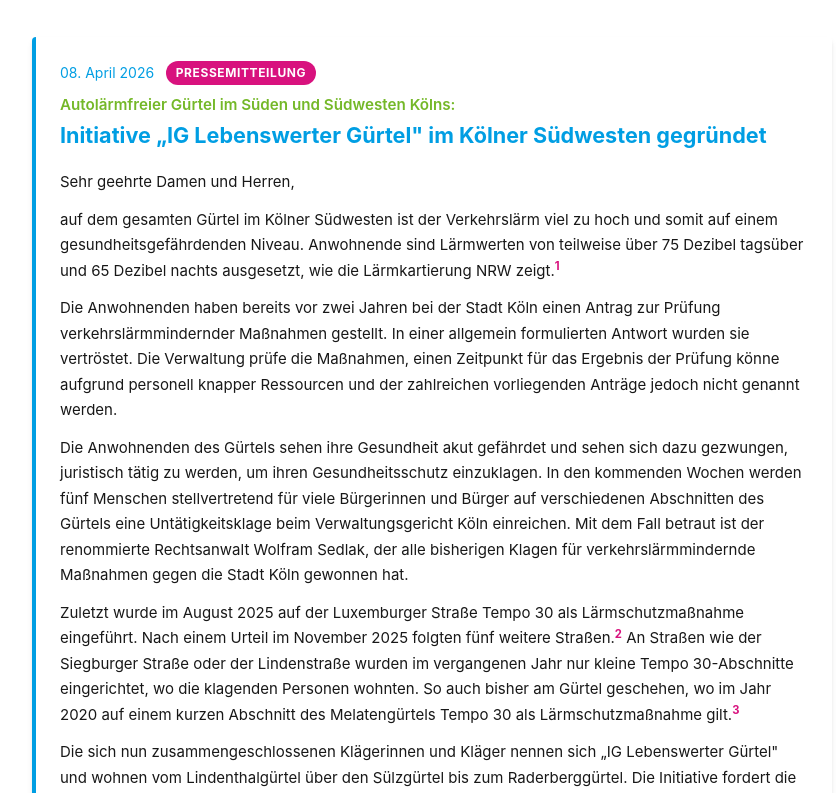
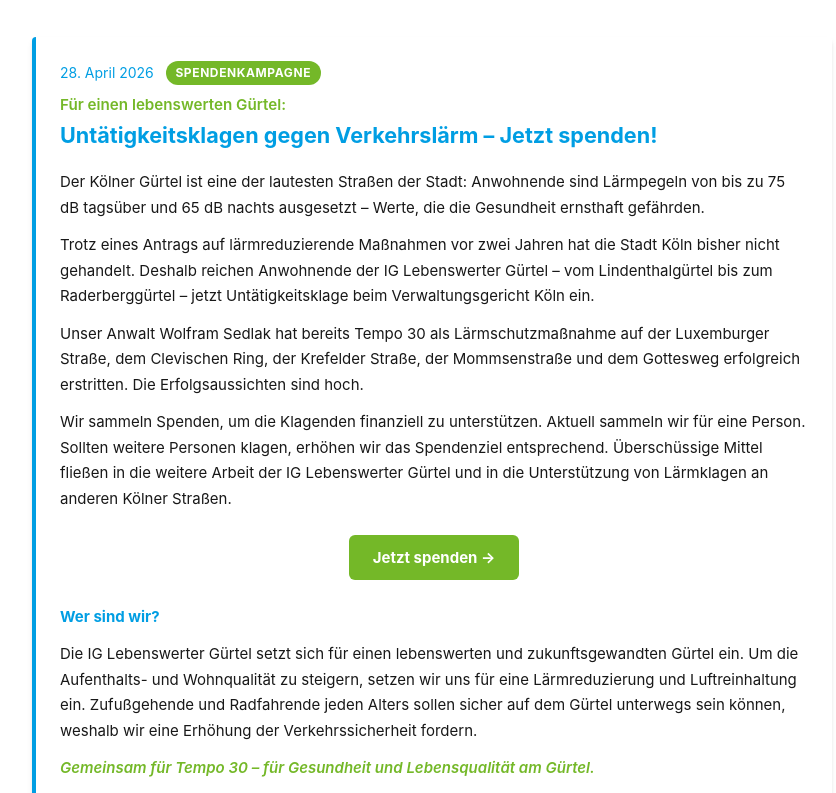
Before and after one commit to FL0R1AN84/lebenswerter-guertel, a Vue app: page /aktuelles in a window 1280 px wide. Shown: the part 340-1133 px from the top of the page, without its empty margins (208-1044 px from the left). Built offline with nearby package versions, Linux system fonts and the light colour scheme.

Commit message:
feat: add Spendenkampagne component and integrate into NewsView

```diff
--- a/package.json
+++ b/package.json
@@ -1,6 +1,6 @@
 {
   "name": "lebenswerter-guertel",
-  "version": "1.7.4",
+  "version": "1.8.0",
   "private": true,
   "type": "module",
   "scripts": {
--- /dev/null
+++ b/src/components/news/2026/Spendenkampagne.vue
@@ -0,0 +1,146 @@
+<script lang="ts">
+export default { name: 'SpendenkampagneNews' }
+</script>
+
+<template>
+  <article class="news-card shadow-md dark:shadow-md dark:shadow-neutral-800/50">
+    <header class="news-card__header">
+      <span class="news-card__date">
+        <time datetime="2026-04-28">28. April 2026</time>
+      </span>
+      <span class="news-card__tag">Spendenkampagne</span>
+    </header>
+
+    <p class="news-card__kicker">Für einen lebenswerten Gürtel:</p>
+    <h2 class="news-card__title">Untätigkeitsklagen gegen Verkehrslärm – Jetzt spenden!</h2>
+
+    <div class="news-card__body">
+      <p>
+        Der Kölner Gürtel ist eine der lautesten Straßen der Stadt: Anwohnende sind Lärmpegeln von bis zu 75 dB
+        tagsüber und 65 dB nachts ausgesetzt – Werte, die die Gesundheit ernsthaft gefährden.
+      </p>
+      <p>
+        Trotz eines Antrags auf lärmreduzierende Maßnahmen vor zwei Jahren hat die Stadt Köln bisher nicht gehandelt.
+        Deshalb reichen Anwohnende der IG Lebenswerter Gürtel – vom Lindenthalgürtel bis zum Raderberggürtel – jetzt
+        Untätigkeitsklage beim Verwaltungsgericht Köln ein.
+      </p>
+      <p>
+        Unser Anwalt Wolfram Sedlak hat bereits Tempo 30 als Lärmschutzmaßnahme auf der Luxemburger Straße, dem
+        Clevischen Ring, der Krefelder Straße, der Mommsenstraße und dem Gottesweg erfolgreich erstritten. Die
+        Erfolgsaussichten sind hoch.
+      </p>
+      <p>
+        Wir sammeln Spenden, um die Klagenden finanziell zu unterstützen. Aktuell sammeln wir für eine Person. Sollten
+        weitere Personen klagen, erhöhen wir das Spendenziel entsprechend. Überschüssige Mittel fließen in die weitere
+        Arbeit der IG Lebenswerter Gürtel und in die Unterstützung von Lärmklagen an anderen Kölner Straßen.
+      </p>
+
+      <div class="news-card__cta">
+        <a
+          href="https://www.goodcrowd.org/laermschutz-auf-dem-guertel-einklagen"
+          rel="noopener noreferrer"
+          target="_blank"
+          class="news-card__cta-link"
+        >
+          Jetzt spenden →
+        </a>
+      </div>
+
+      <p class="news-card__about-heading">Wer sind wir?</p>
+      <p>
+        Die IG Lebenswerter Gürtel setzt sich für einen lebenswerten und zukunftsgewandten Gürtel ein. Um die
+        Aufenthalts- und Wohnqualität zu steigern, setzen wir uns für eine Lärmreduzierung und Luftreinhaltung ein.
+        Zufußgehende und Radfahrende jeden Alters sollen sicher auf dem Gürtel unterwegs sein können, weshalb wir eine
+        Erhöhung der Verkehrssicherheit fordern.
+      </p>
+
+      <p class="news-card__closing">Gemeinsam für Tempo 30 – für Gesundheit und Lebensqualität am Gürtel.</p>
+    </div>
+  </article>
+</template>
+
+<style scoped>
+.news-card {
+  padding: 1.5rem;
+  border-left: 4px solid var(--color-blue);
+  border-radius: 4px;
+  margin-bottom: 2rem;
+}
+
+.news-card__header {
+  display: flex;
+  align-items: center;
+  gap: 0.75rem;
+  margin-bottom: 0.5rem;
+}
+
+.news-card__date {
+  font-size: 0.875rem;
+  color: var(--color-blue);
+  font-weight: 600;
+}
+
+.news-card__tag {
+  font-size: 0.75rem;
+  font-weight: 700;
+  text-transform: uppercase;
+  letter-spacing: 0.05em;
+  background-color: var(--color-green);
+  color: white;
+  padding: 0.15rem 0.6rem;
+  border-radius: 999px;
+}
+
+.news-card__kicker {
+  font-size: 0.95rem;
+  font-weight: 600;
+  color: var(--color-green);
+  margin-bottom: 0.25rem;
+}
+
+.news-card__title {
+  font-size: 1.35rem;
+  font-weight: 700;
+  color: var(--color-blue);
+  margin-bottom: 1.25rem;
+  line-height: 1.3;
+}
+
+.news-card__body p {
+  line-height: 1.7;
+  margin: 0.75rem 0;
+}
+
+.news-card__cta {
+  margin: 1.5rem 0;
+  text-align: center;
+}
+
+.news-card__cta-link {
+  display: inline-block;
+  background-color: var(--color-green);
+  color: white;
+  font-weight: 700;
+  padding: 0.65rem 1.5rem;
+  border-radius: 6px;
+  text-decoration: none;
+  transition: background-color 0.2s;
+}
+
+.news-card__cta-link:hover {
+  background-color: var(--color-blue);
+}
+
+.news-card__about-heading {
+  font-weight: 700;
+  color: var(--color-blue);
+  margin-top: 1.5rem;
+}
+
+.news-card__closing {
+  margin-top: 1.25rem;
+  font-style: italic;
+  font-weight: 600;
+  color: var(--color-green);
+}
+</style>
--- a/src/views/NewsView.vue
+++ b/src/views/NewsView.vue
@@ -1,5 +1,6 @@
 <script lang="ts" setup>
 import HeaderNavigation from '@/components/HeaderNavigation.vue'
+import Spendenkampagne from '@/components/news/2026/Spendenkampagne.vue'
 import IGGruendung from '@/components/news/2026/IGGruendung.vue'
 import { useHead } from '@unhead/vue'
 
@@ -39,6 +40,7 @@ useHead({
 
       <section class="news-year-group">
         <h2 class="news-year-heading">2026</h2>
+        <Spendenkampagne />
         <IGGruendung />
       </section>
     </section>
```
